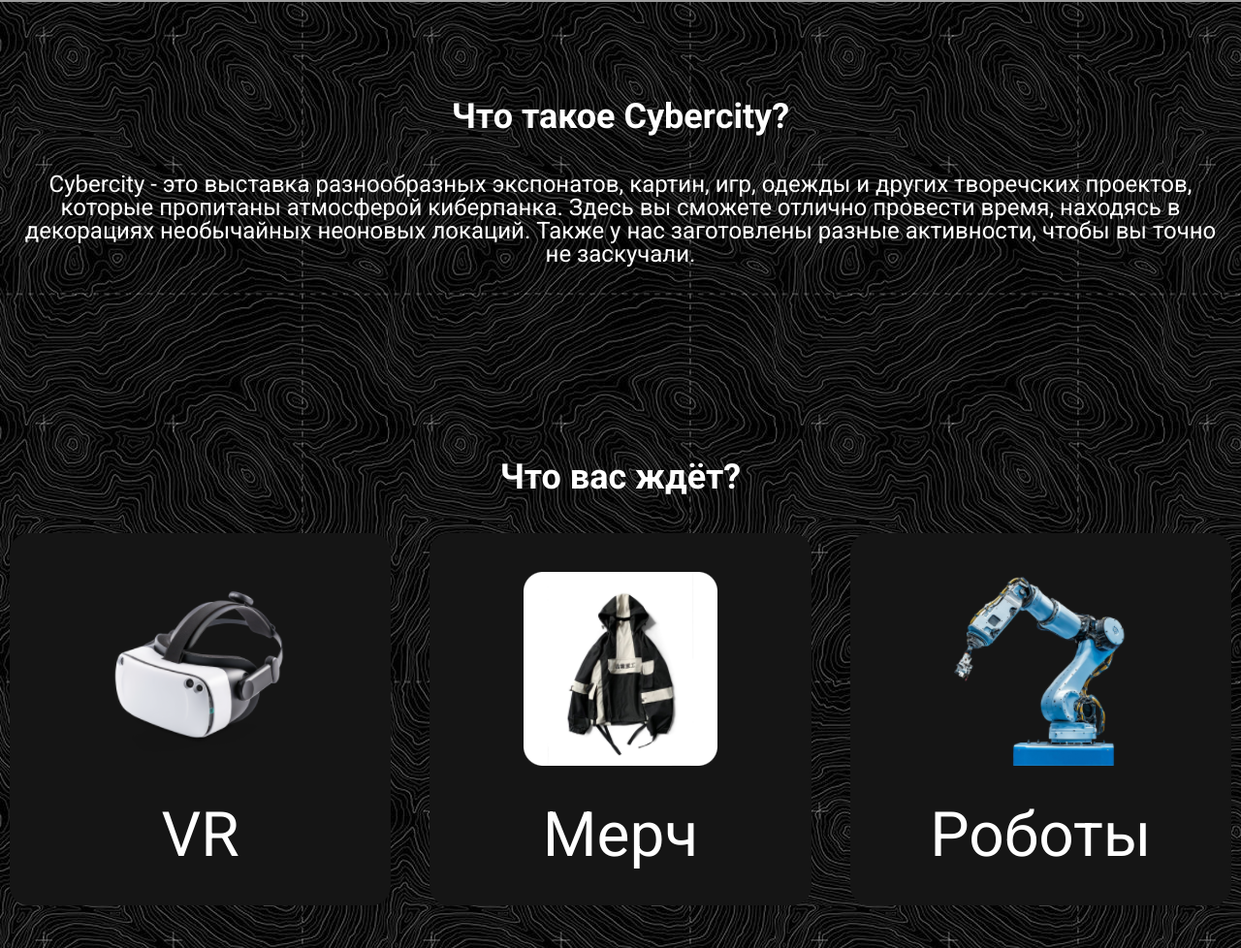
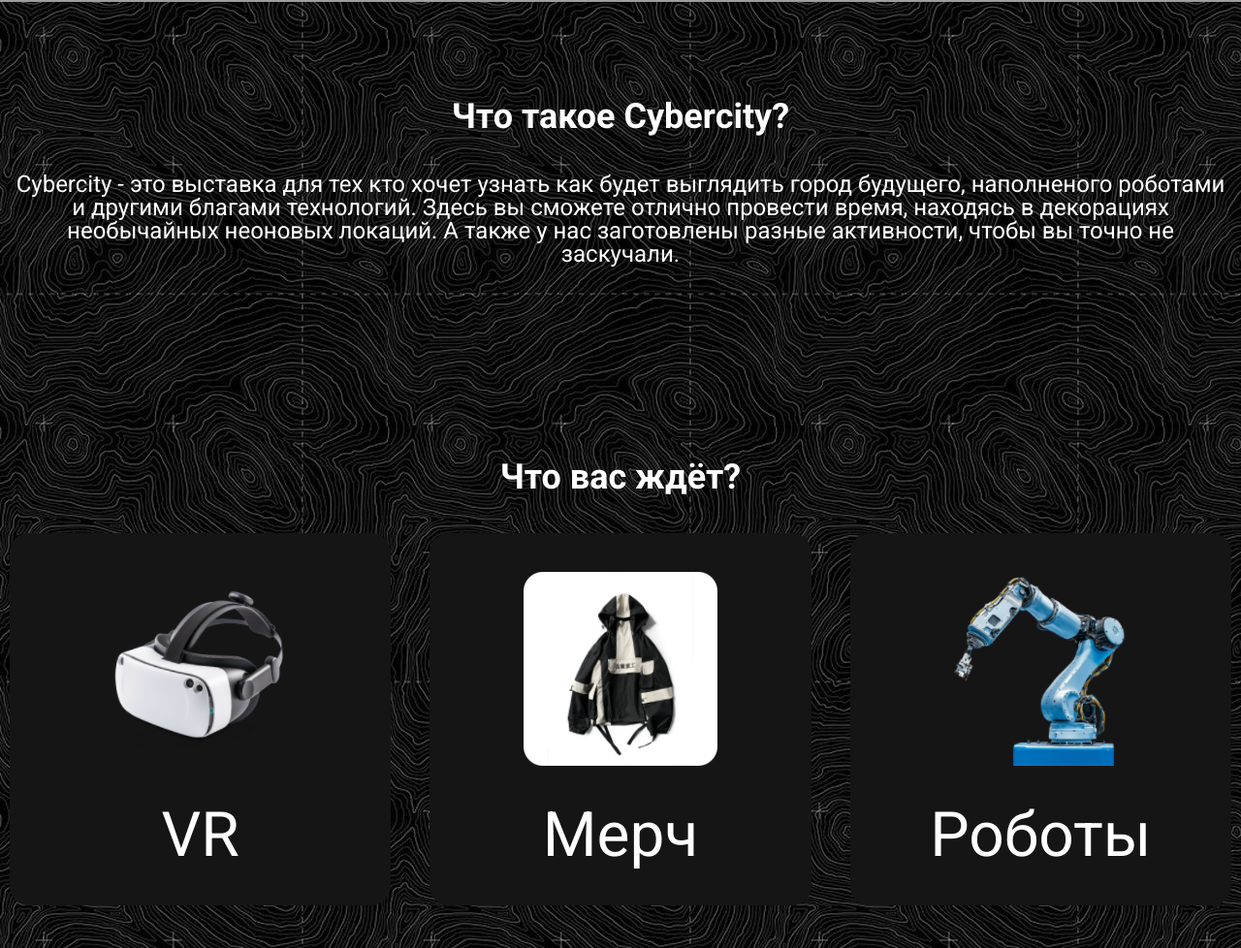
Before and after one commit to AlexKosyag/alexkosyag.github.io, a plain HTML site: page html/index.html in a window 1280 px wide. Shown: the part 1028-2006 px from the top of the page at 97% size. Drawn offline with nearby package versions, Linux system fonts and the light colour scheme; grey boxes are pictures that could not be loaded.

Commit message:
changed desc in html

```diff
--- a/html/index.html
+++ b/html/index.html
@@ -37,10 +37,7 @@
         <div class="container">
             <div class="main__desc">
                 <h2 class="desc_title">Что такое Cybercity?</h2>
-                <p class="desc_text">Cybercity - это выставка разнообразных экспонатов, картин, игр, одежды и других
-                    творечских проектов, которые пропитаны атмосферой киберпанка. Здесь вы сможете отлично провести
-                    время, находясь в декорациях необычайных неоновых локаций. Также у нас заготовлены разные
-                    активности, чтобы вы точно не заскучали.</p>
+                <p class="desc_text">Cybercity - это выставка для тех кто хочет узнать как будет выглядить город будущего, наполненого роботами и другими благами технологий. Здесь вы сможете отлично провести время, находясь в декорациях необычайных неоновых локаций. А также у нас заготовлены разные активности, чтобы вы точно не заскучали.</p>
             </div>
 
             <div class="main__activities" id="main__acivities">
```
